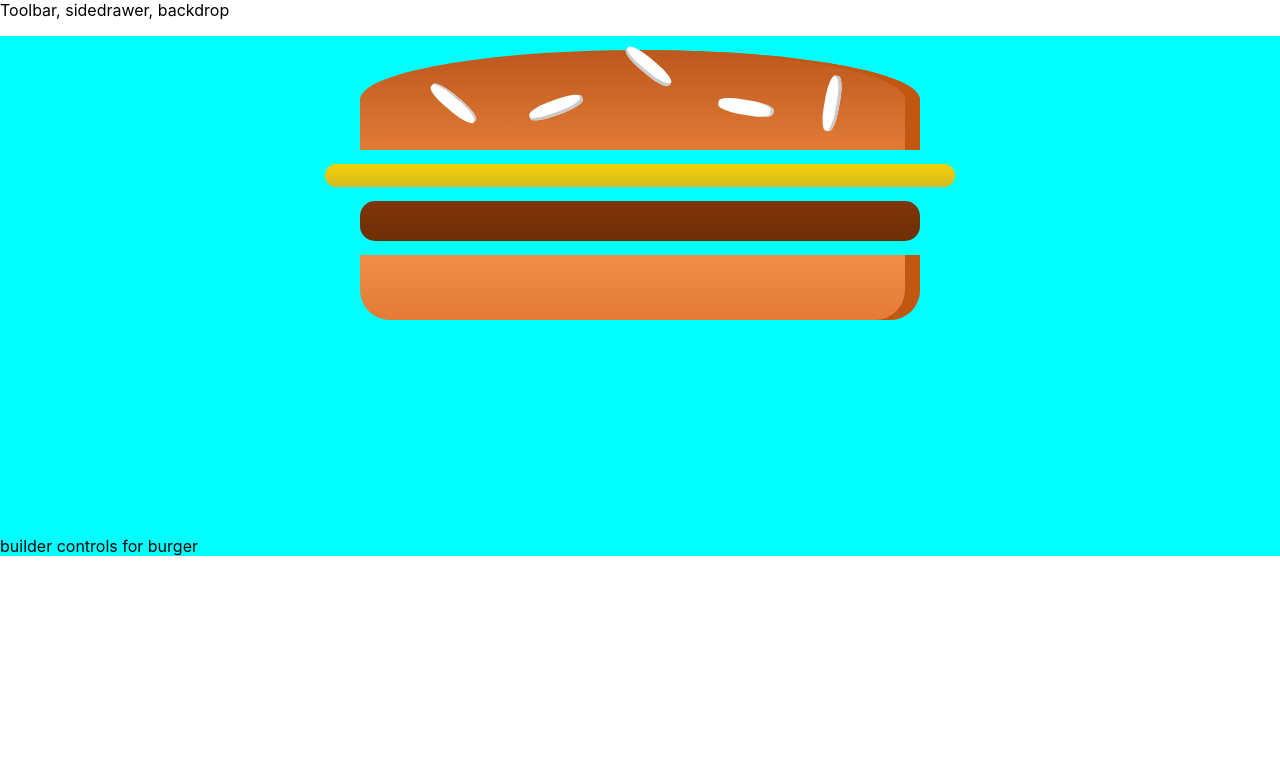
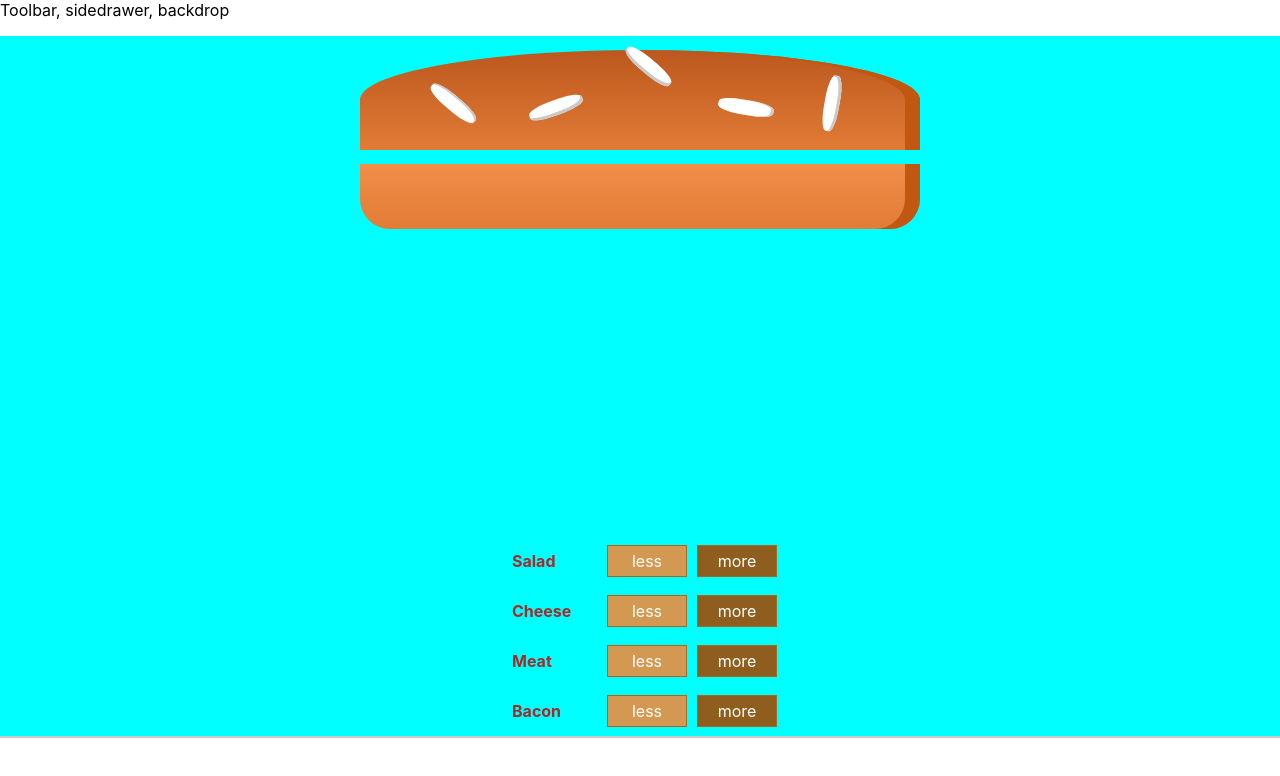
Before and after one commit to vishnuudt/BurgerStore, a React app: page / in a window 1280 px wide. Shown: the top 776 px of the page. Built offline with nearby package versions, Linux system fonts and the light colour scheme.

Commit message:
Added Controls

```diff
--- a/src/components/burger/Burger.js
+++ b/src/components/burger/Burger.js
@@ -4,11 +4,27 @@
 import BurgerIngredient from './burgerIngredient/BurgerIngredient';
 
 const Burger = (props) => {
+    const ingredientsKeys = Object.keys(props.ingredients);
+    let htmlIngredients = ingredientsKeys.map((igKey)=> {
+        const times = props.ingredients[igKey];
+        const inter = [...Array(times)]
+        .map( (_, i) => {
+            return <BurgerIngredient key={igKey+i} type={igKey} />
+        }).reduce((arr, el) => {
+            return arr.concat(el)
+        }, []);
+        return inter;
+    })
+
+    console.log(htmlIngredients);
+
+    htmlIngredients = htmlIngredients.length === 0 ?
+         <p>Please add Ingredient!</p> : htmlIngredients;
+
     return (
         <div className={classes.Burger}>
             <BurgerIngredient type="bread-top" />
-            <BurgerIngredient type="cheese" />
-            <BurgerIngredient type="meat" />
+            {htmlIngredients}
             <BurgerIngredient type="bread-bottom" />
         </div>
     );
--- /dev/null
+++ b/src/components/burger/buildControls/BurgerControls.js
@@ -0,0 +1,25 @@
+import React from 'react';
+
+import classes from './BurgerControls.module.css';
+import BurgerControl from './buildControl/BurgerControl';
+
+//an array of build key value pairs for controls
+const controls = [
+    { label: 'Salad', type: 'salad'},
+    { label: 'Cheese', type: 'cheese'},
+    { label: 'Meat', type: 'meat'},
+    { label: 'Bacon', type: 'bacon'},
+];
+
+const BurgerControls = (props) => {
+    console.log("Burger Control");
+    return (<div className={classes.BurgerControls}>
+            {
+                controls.map((ctrl) => {
+                return (<BurgerControl key={ctrl.label} label={ctrl.label}/>);
+                })
+            }
+            </div>);
+}
+
+export default BurgerControls;
--- /dev/null
+++ b/src/components/burger/buildControls/BurgerControls.module.css
@@ -0,0 +1,10 @@
+.BurgerControls {
+    color: brown;
+    display: flex;
+    flex-flow: column;
+    width: 100%;
+    align-items: center;
+    margin: auto;
+    box-shadow: 0 2px 1px #ccc;
+    padding: 0 2px;
+}
--- /dev/null
+++ b/src/components/burger/buildControls/buildControl/BurgerControl.js
@@ -0,0 +1,14 @@
+import React from 'react';
+import classes from './BurgerControl.module.css';
+
+const BurgerControl = (props) => {
+    return (
+        <div className={classes.BurgerControl}>
+            <div className={classes.Label}>{props.label}</div>
+            <button className={classes.Less}>less</button>
+            <button className={classes.More}>more</button>
+        </div>
+    );
+};
+
+export default BurgerControl;
--- /dev/null
+++ b/src/components/burger/buildControls/buildControl/BurgerControl.module.css
@@ -0,0 +1,60 @@
+.BurgerControl{
+    display: flex;
+    justify-content: space-between;
+    align-items: center;
+    margin: 5px 0;
+}
+
+.BurgerControl button{
+    display: block;
+    font: inherit;
+    padding: 5px;
+    margin: 0 5px;
+    width: 80px;
+    border: 1px solid #aa681a;
+    cursor: pointer;
+    outline: none;
+}
+
+.BurgerControl button:disabled {
+    background-color: #AC9980;
+    border: 1px solid #7E7365;
+    color: #ccc;
+    cursor: default;
+}
+
+.BurgerControl button:hover:disabled {
+    background-color: #AC9980;
+    color: #ccc;
+    cursor: not-allowed;
+}
+
+.Label {
+    padding: 10px;
+    font-weight: bold;
+    width: 80px;
+}
+
+.BurgerControl .Less {
+    background-color: #D39952;
+    color: white;
+}
+
+.BurgerControl .Less .Disabled{
+    cursor: not-allowed;
+}
+
+.BurgerControl .More {
+    background-color: #8F5E1E;
+    color: white;
+}
+
+.BurgerControl .Less:hover, .BurgerControl .Less:active {
+    background-color: #DAA972;
+    color: white;
+}
+
+.BurgerControl .More:hover, .BurgerControl .More:active {
+    background-color: #99703F;
+    color: white;
+}
--- a/src/containers/burgerbuilder/BurgerBuilder.js
+++ b/src/containers/burgerbuilder/BurgerBuilder.js
@@ -3,14 +3,23 @@
 import Aux from '../../hoc/Aux';
 
 import Burger from '../../components/burger/Burger';
+import BurgerControls from '../../components/burger/buildControls/BurgerControls';
 
 class BurgerBuilder extends Component {
+
+    state = {
+        ingredients : {
+            cheese : 0,
+            meat : 0,
+            salad : 0
+        }
+    }
 
     render(){
         return (
             <Aux>
-                <Burger></Burger>
-                <div>builder controls for burger</div>
+                <Burger ingredients={this.state.ingredients}></Burger>
+                <BurgerControls />
             </Aux>
         );
     }
```
